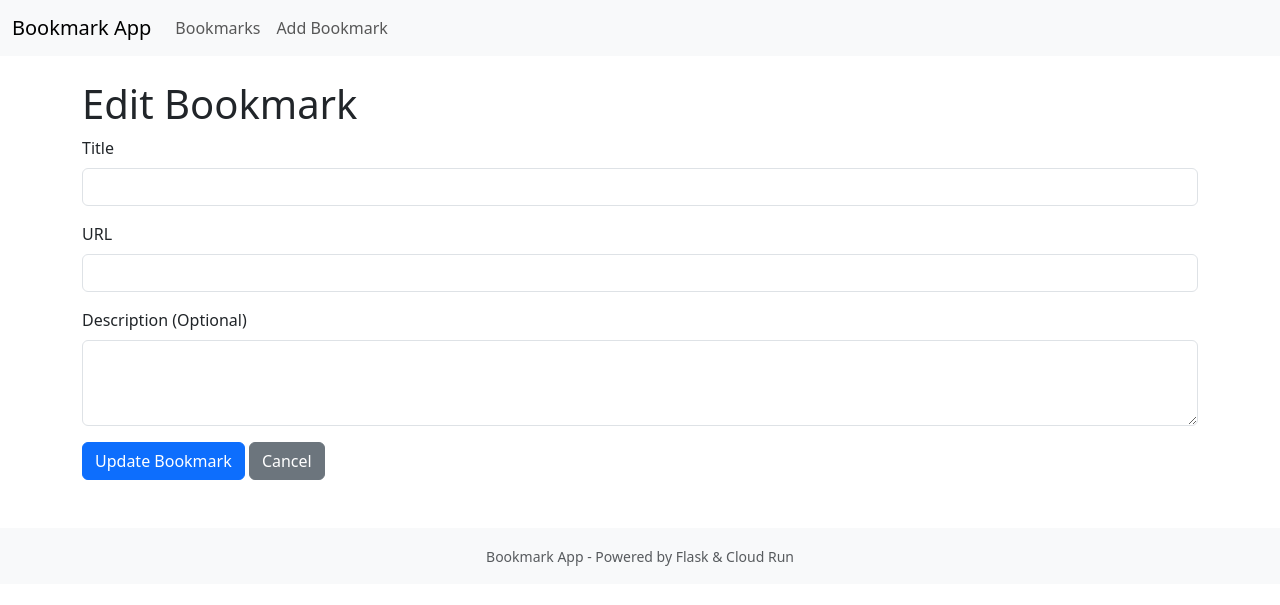
After one commit to miyabis7th/flask-bookmark, a Flask app: template templates/edit_bookmark.html in a window 1280 px wide. The commit adds this page. Shown: the top 605 px of the page. Run offline with Flask 3, Linux system fonts and the light colour scheme; the template is opened without the code that fills it, so the values that code supplies are empty.

Commit message:
Implemented edit and delete functionality for bookmarks
Co-authored-by: miyabis7th <49793944+miyabis7th@users.noreply.github.com>

```diff
--- a/main.py
+++ b/main.py
@@ -104,5 +104,45 @@ def add_bookmark():
 
     return render_template('add_bookmark.html', app_version=APP_VERSION)
 
+@app.route('/edit/<int:id>', methods=['GET', 'POST'])
+def edit_bookmark(id):
+    bookmark = Bookmark.query.get_or_404(id)
+
+    if request.method == 'POST':
+        title = request.form.get('title', '').strip()
+        url = request.form.get('url', '').strip()
+        description = request.form.get('description', '').strip()
+
+        if not title or not url:
+            flash('Title and URL are required!', 'error')
+            return render_template('edit_bookmark.html', bookmark=bookmark, app_version=APP_VERSION)
+
+        try:
+            bookmark.title = title
+            bookmark.url = url
+            bookmark.description = description or None
+            db.session.commit()
+            flash('Bookmark updated successfully!', 'success')
+            return redirect(url_for('bookmarks'))
+        except Exception as e:
+            db.session.rollback()
+            flash('Error updating bookmark. Please try again.', 'error')
+            return render_template('edit_bookmark.html', bookmark=bookmark, app_version=APP_VERSION)
+
+    return render_template('edit_bookmark.html', bookmark=bookmark, app_version=APP_VERSION)
+
+@app.route('/delete/<int:id>', methods=['POST'])
+def delete_bookmark(id):
+    bookmark = Bookmark.query.get_or_404(id)
+    try:
+        db.session.delete(bookmark)
+        db.session.commit()
+        flash('Bookmark deleted successfully!', 'success')
+    except Exception as e:
+        db.session.rollback()
+        flash('Error deleting bookmark. Please try again.', 'error')
+
+    return redirect(url_for('bookmarks'))
+
 if __name__ == '__main__':
     app.run(debug=True, host='0.0.0.0', port=int(os.environ.get('PORT', 8080)))
--- /dev/null
+++ b/templates/edit_bookmark.html
@@ -0,0 +1,23 @@
+{% extends 'base.html' %}
+
+{% block title %}Edit Bookmark - Bookmark App{% endblock %}
+
+{% block content %}
+    <h1>Edit Bookmark</h1>
+    <form method="POST">
+        <div class="mb-3">
+            <label for="title" class="form-label">Title</label>
+            <input type="text" class="form-control" id="title" name="title" value="{{ bookmark.title }}" required>
+        </div>
+        <div class="mb-3">
+            <label for="url" class="form-label">URL</label>
+            <input type="url" class="form-control" id="url" name="url" value="{{ bookmark.url }}" required>
+        </div>
+        <div class="mb-3">
+            <label for="description" class="form-label">Description (Optional)</label>
+            <textarea class="form-control" id="description" name="description" rows="3">{{ bookmark.description or '' }}</textarea>
+        </div>
+        <button type="submit" class="btn btn-primary">Update Bookmark</button>
+        <a href="{{ url_for('bookmarks') }}" class="btn btn-secondary">Cancel</a>
+    </form>
+{% endblock %}
```
Also changed, not shown: templates/bookmarks.html (+15 -5 lines), README.md.
